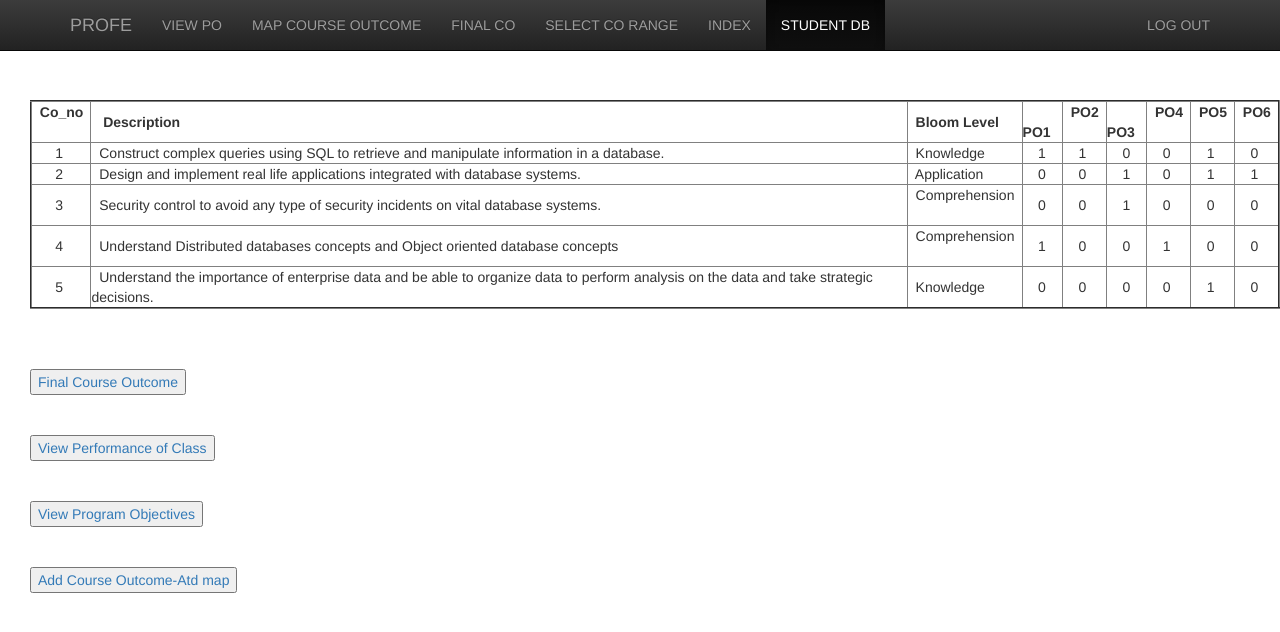
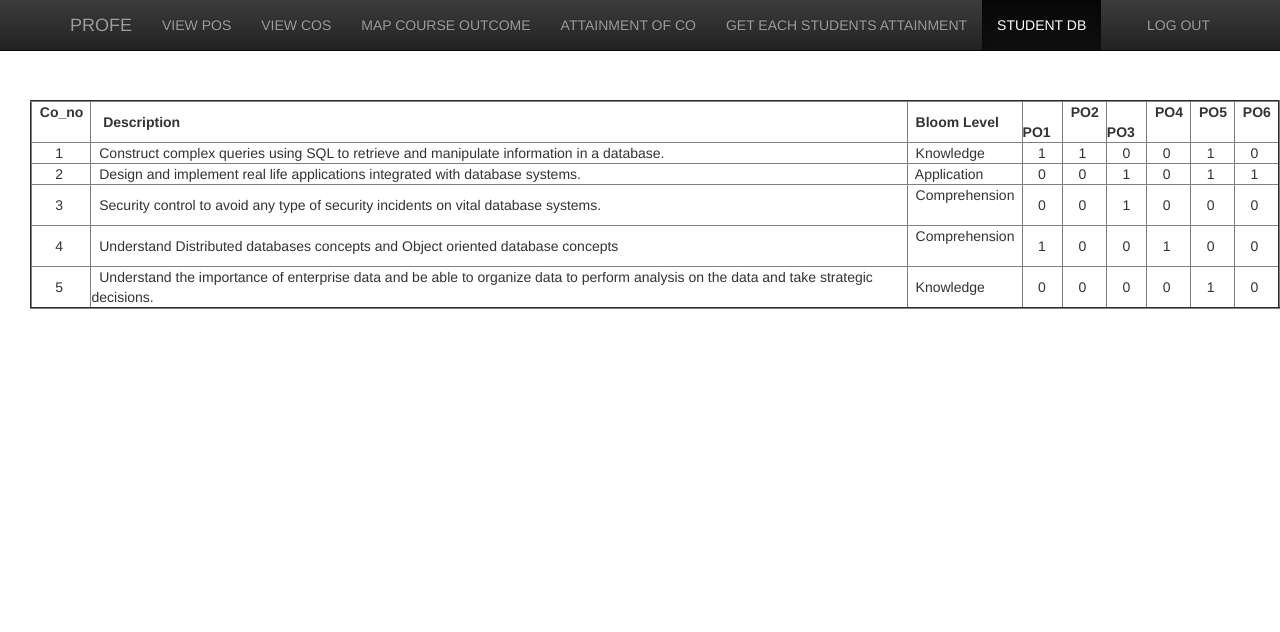
Before and after one commit to shraddhah209/ADBMS-Project, a Django app: page /copo/index/ in a window 1280 px wide. Shown: the top 632 px of the page. Run offline with Django 3.2, Linux system fonts and the light colour scheme; data comes from the database, SQL or seed files in the repository; some libraries are stand-ins or nearby versions.

Commit message:
Minor changes to display. Aligned all tables to center using <center>, changed names in nav bar

```diff
--- a/copo/templates/copo/ViewPO.html
+++ b/copo/templates/copo/ViewPO.html
@@ -1,8 +1,9 @@
 {% extends 'teachers/base.html' %}
 
 {% block body %}
+<CENTER>
 <div  style="margin-left: 30px;">
-<h1> Program objectives of Engineerng program Information Technology</h1>
+<h1> Program objectives of Engineering program Information Technology</h1>
 <h3><table>
  {%     for b in p %}
     <tr>
--- a/copo/templates/copo/coatdadbms_form.html
+++ b/copo/templates/copo/coatdadbms_form.html
@@ -1,8 +1,10 @@
 {% extends 'teachers/base.html' %}
 
 {% block body %}
-<div  style="margin-left: 30px;">
-
+<div  style="margin-left: 30px;"><center>
+<H4> Enter Course Outcome no. and Assessment Tool name:</H4>
+    <h5>Format: T<1/2>q<1/2/3/4> or A<1/2> or Exp<1-10></h5>
+    <br><br>
 <form action ="" method="post" enctype="multipart/form-data">
     {% csrf_token %}
     {% include 'copo/form-template.html' %}
--- a/copo/templates/copo/index.html
+++ b/copo/templates/copo/index.html
@@ -3,7 +3,7 @@
 {% block body %}
 <div  style="margin-left: 30px;">
 
-
+<CENTER>
 <table border="2">
     <tr>
         <th>  &nbsp; Co_no  &nbsp;</th>
@@ -30,19 +30,6 @@
     </tr>
     {% endfor %}
 </table>
-<br>
-<br>
-<br>
-<a href ="http://127.0.0.1:8000/copo/finalCO/"><button>Final Course Outcome</button></a>
-<br>
-<br>
-<br>
-<a href ="http://127.0.0.1:8000/copo/selectCORange/"><button>View Performance of Class</button></a><br>
-<br>
-<br>
-<a href ="http://127.0.0.1:8000/copo/po/"><button>View Program Objectives</button></a><br>
-<br>
-<br>
-<a href ="http://127.0.0.1:8000/copo/addCOAtd/"><button>Add Course Outcome-Atd map</button></a>
+
 </div>
 {% endblock %}
--- a/copo/views.py
+++ b/copo/views.py
@@ -92,13 +92,13 @@ def FinalADBMS(request):
    							</div>\
     						<div id='navbar-collapse-02' class='collapse navbar-collapse'>\
     							<ul class='nav navbar-nav' id='nav'>\
-    								<li ><a href='/copo/po'>VIEW PO</a></li>\
-    								<li ><a href='/copo/addCOAtd'>MAP COURSE OUTCOME</a></li>\
-									<li ><a href='/copo/finalCO'>FINAL CO</a></li>\
-									<li ><a href='/copo/selectCORange/'>SELECT CO RANGE</a></li>\
-									<li ><a href='/copo/index/'>INDEX</a></li>\
-                                    <li class='active '><a href="'/teachers/studentDB'">STUDENT DB</a></li>\
-    </ul>\
+    								<li ><a href='/copo/po'>VIEW POS</a></li> \
+									<li ><a href='/copo/index/'>VIEW COS</a></li>\
+									<li ><a href='/copo/addCOAtd'>MAP COURSE OUTCOME</a></li>\
+									<li ><a href='/copo/finalCO'>ATTAINMENT OF CO</a></li>\
+									<li ><a href='/copo/selectCORange/'>GET EACH STUDENTS ATTAINMENT</a></li>\
+                                    <li class='active'><a href='/teachers/studentDB'>STUDENT DB</a></li>\
+                                </ul>\
     							<ul class='nav navbar-nav navbar-right'>\
     								<li class='propClone'>\
     									<a href='{% url 'teachers:login' %}'>LOG OUT <span class='fa fa-lock'></span></a>\
@@ -112,7 +112,7 @@ def FinalADBMS(request):
     		</div><!-- /.wrapper -->\
 <br><br><br> <br><br>\
 </body><div  style='margin-left: 30px;'>\
-Attainment of Course Outcomes:<br><br><table border =2><tr><th rowspan=2 >Course Outcome</th><th colspan=3 >University Examination</th><th colspan=6 >Direct Method</th><th rowspan=2>Indirect method</th>\
+<CENTER><h4>Attainment of Course Outcomes:</h4><br><br><table border =2><tr><th rowspan=2 >Course Outcome</th><th colspan=3 >University Examination</th><th colspan=6 >Direct Method</th><th rowspan=2>Indirect method</th>\
         </tr><tr><th>ESE</th><th>VIVA/PR</th><th>Avg</th><th>Term test 1</th><th>Term test 2\
         </th><th>Assignment</th><th>Lab</th><th>Internal Assessment Average</th><th>Direct Avg</th></tr>"
     c = 1
--- a/teachers/Templates/teachers/base.html
+++ b/teachers/Templates/teachers/base.html
@@ -35,11 +35,11 @@
 
     						<div id="navbar-collapse-02" class="collapse navbar-collapse">
     							<ul class="nav navbar-nav" id="nav">
-    								<li ><a href="/copo/po">VIEW PO</a></li>
-    								<li ><a href="/copo/addCOAtd">MAP COURSE OUTCOME</a></li>
-									<li ><a href="/copo/finalCO">FINAL CO</a></li>
-									<li ><a href="/copo/selectCORange/">SELECT CO RANGE</a></li>
-									<li ><a href="/copo/index/">INDEX</a></li>
+    								<li ><a href="/copo/po">VIEW POS</a></li>
+									<li ><a href="/copo/index/">VIEW COS</a></li>
+									<li ><a href="/copo/addCOAtd">MAP COURSE OUTCOME</a></li>
+									<li ><a href="/copo/finalCO">ATTAINMENT OF CO</a></li>
+									<li ><a href="/copo/selectCORange/">GET EACH STUDENTS ATTAINMENT</a></li>
 									<li class="active "><a href="/teachers/studentDB">STUDENT DB</a></li>
     							</ul>
     							<ul class="nav navbar-nav navbar-right">
```
Also changed, not shown: copo/templates/copo/ViewCORange.html (+1 -0 lines).
